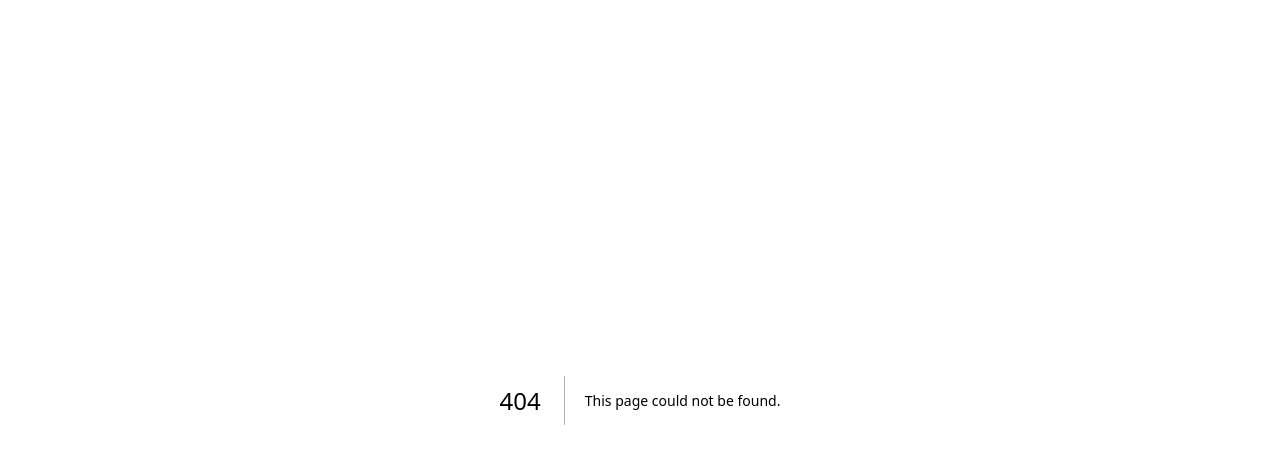
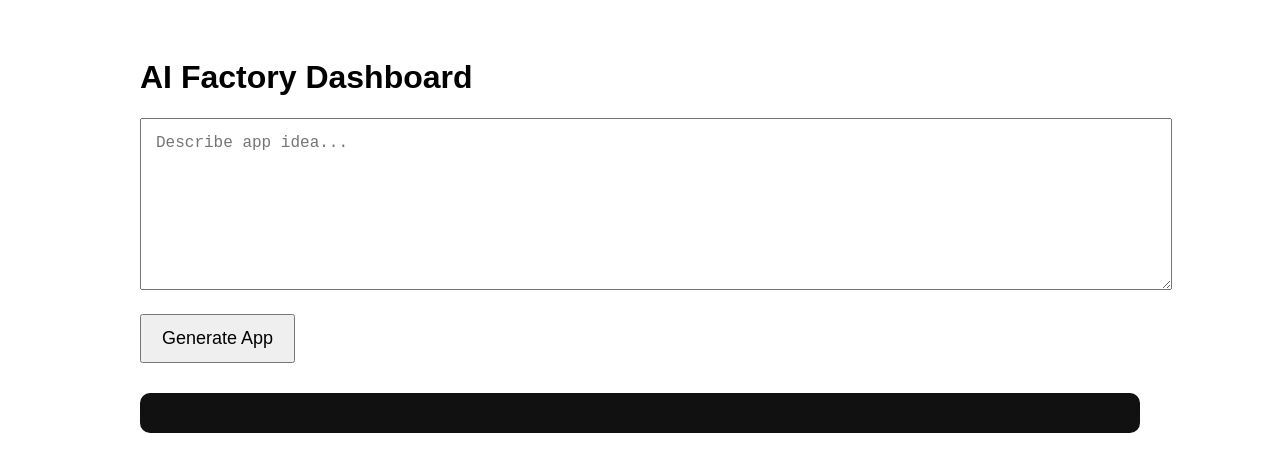
Before and after one commit to aili1234/ai-factory-apk, a Next.js app: page /dashboard in a window 1280 px wide. Before the commit this address had no page. Shown: the top 472 px of the page. Built offline with nearby package versions, Linux system fonts and the light colour scheme.

Commit message:
Add AI dashboard frontend

```diff
--- /dev/null
+++ b/app/dashboard/page.tsx
@@ -0,0 +1,78 @@
+"use client";
+
+import { useState } from "react";
+
+export default function Dashboard() {
+  const [prompt, setPrompt] = useState("");
+  const [loading, setLoading] = useState(false);
+  const [result, setResult] = useState("");
+
+  async function generate() {
+    setLoading(true);
+
+    try {
+      const res = await fetch("/api/generate", {
+        method: "POST",
+        headers: {
+          "Content-Type": "application/json"
+        },
+        body: JSON.stringify({ prompt })
+      });
+
+      const data = await res.json();
+
+      setResult(data.result || JSON.stringify(data, null, 2));
+    } catch (err:any) {
+      setResult(err.message);
+    }
+
+    setLoading(false);
+  }
+
+  return (
+    <main style={{
+      padding: 30,
+      fontFamily: "Arial",
+      maxWidth: 1000,
+      margin: "0 auto"
+    }}>
+      <h1>AI Factory Dashboard</h1>
+
+      <textarea
+        value={prompt}
+        onChange={(e)=>setPrompt(e.target.value)}
+        placeholder="Describe app idea..."
+        style={{
+          width:"100%",
+          minHeight:140,
+          padding:15,
+          fontSize:16
+        }}
+      />
+
+      <button
+        onClick={generate}
+        disabled={loading}
+        style={{
+          marginTop:20,
+          padding:"12px 20px",
+          fontSize:18,
+          cursor:"pointer"
+        }}
+      >
+        {loading ? "Generating..." : "Generate App"}
+      </button>
+
+      <pre style={{
+        whiteSpace:"pre-wrap",
+        background:"#111",
+        color:"#0f0",
+        padding:20,
+        marginTop:30,
+        borderRadius:10
+      }}>
+        {result}
+      </pre>
+    </main>
+  );
+}
```
